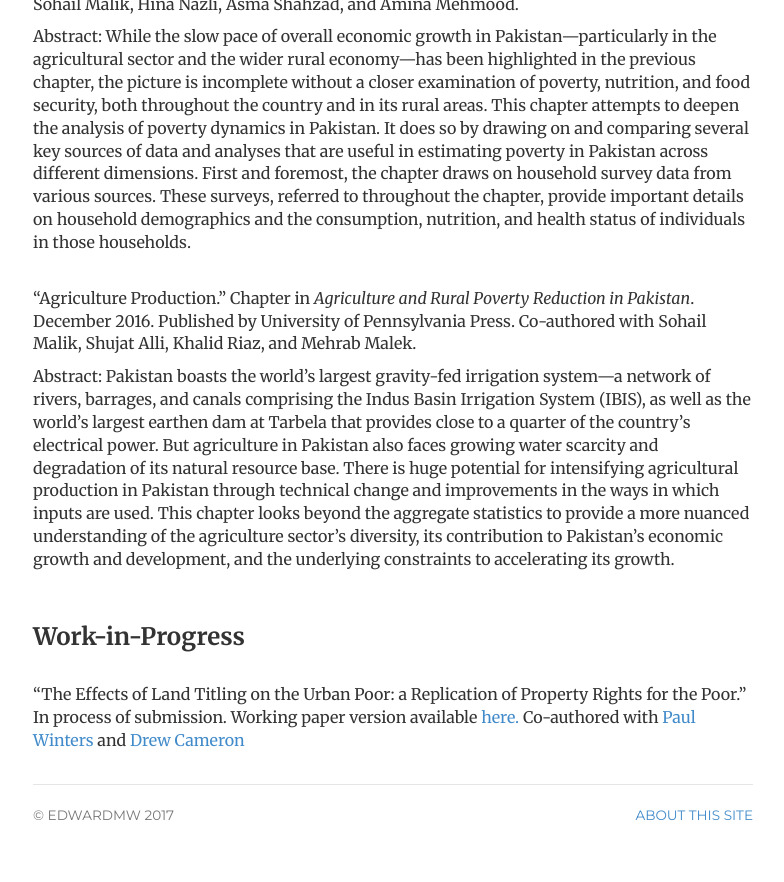
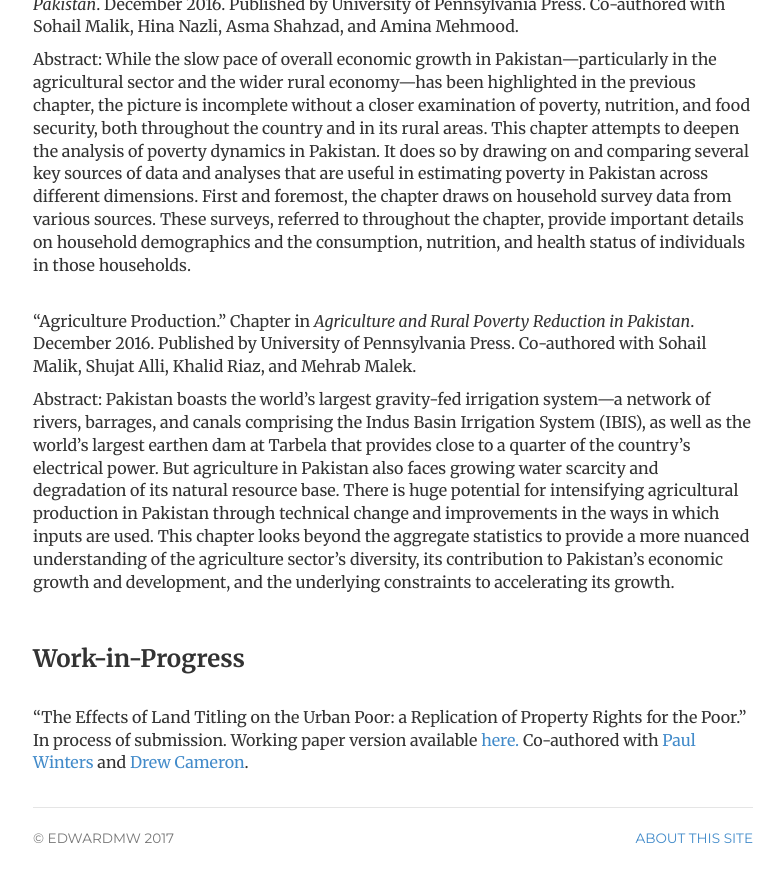
Before and after one commit to edwardmw/edwardmwhitney, a Jekyll site: the page built from publications/index.html, in a window 1280 px wide and 900 px high, scrolled down 1227 px. Shown: the top 882 px of the window, without its empty margins (247-1031 px from the left). Built offline with Jekyll 4.4.1, drawn with Linux system fonts in a browser that asks for light colours.

Commit message:
commit1.591

```diff
--- a/publications/index.html
+++ b/publications/index.html
@@ -17,7 +17,7 @@
 
 <br>
 <h3><b>Book Chapters</b></h3>
-
+<br>
 <p>“Poverty Trends in Pakistan.” Chapter in <i>Measuring Poverty and Wellbeing in Developing Countries</i>. December 2016. Published by Oxford University Press. Co-authored with Hina Nazli and Kristi Mahrt. <a href="https://www.wider.unu.edu/publication/poverty-trends-pakistan
 " target="_blank"> Link to working paper version</a>.</p>
 
@@ -40,7 +40,7 @@
 
 <h3><b>Work-in-Progress</b></h3>
 <br>
-<p>“The Effects of Land Titling on the Urban Poor: a Replication of Property Rights for the Poor.” In process of submission. Working paper version available <a href="http://www.3ieimpact.org/en/publications/3ie-replication-paper-series/3ie-replication-paper-9/" target="_blank"> here.</a> Co-authored with <a href="https://www.researchgate.net/profile/Paul_Winters4" target="_blank">Paul Winters</a> and <a href="http://drewbcameron.weebly.com/" target="_blank">Drew Cameron</a></p>
+<p>“The Effects of Land Titling on the Urban Poor: a Replication of Property Rights for the Poor.” In process of submission. Working paper version available <a href="http://www.3ieimpact.org/en/publications/3ie-replication-paper-series/3ie-replication-paper-9/" target="_blank"> here.</a> Co-authored with <a href="https://www.researchgate.net/profile/Paul_Winters4" target="_blank">Paul Winters</a> and <a href="http://drewbcameron.weebly.com/" target="_blank">Drew Cameron</a>.</p>
 
 <br>
 
```
